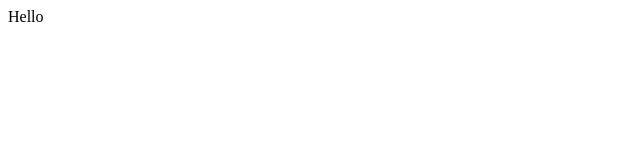
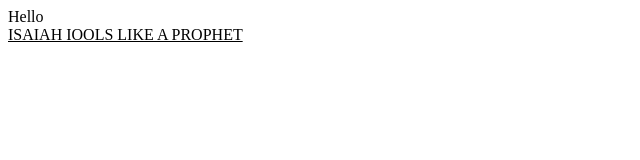
Before and after one commit to agalisibenjamin371/gctuu, a plain HTML site: page index.html in a window 1280 px wide. Shown: the whole page, without its empty margins (0-640 px from the left). Drawn offline with Linux system fonts and the light colour scheme.

Commit message:
Update index.html

```diff
--- a/index.html
+++ b/index.html
@@ -7,5 +7,6 @@
 </head>
 <body>
     <div id="title">Hello</div>
+    <U>ISAIAH IOOLS LIKE A PROPHET</U>
 </body>
 </html>
```
